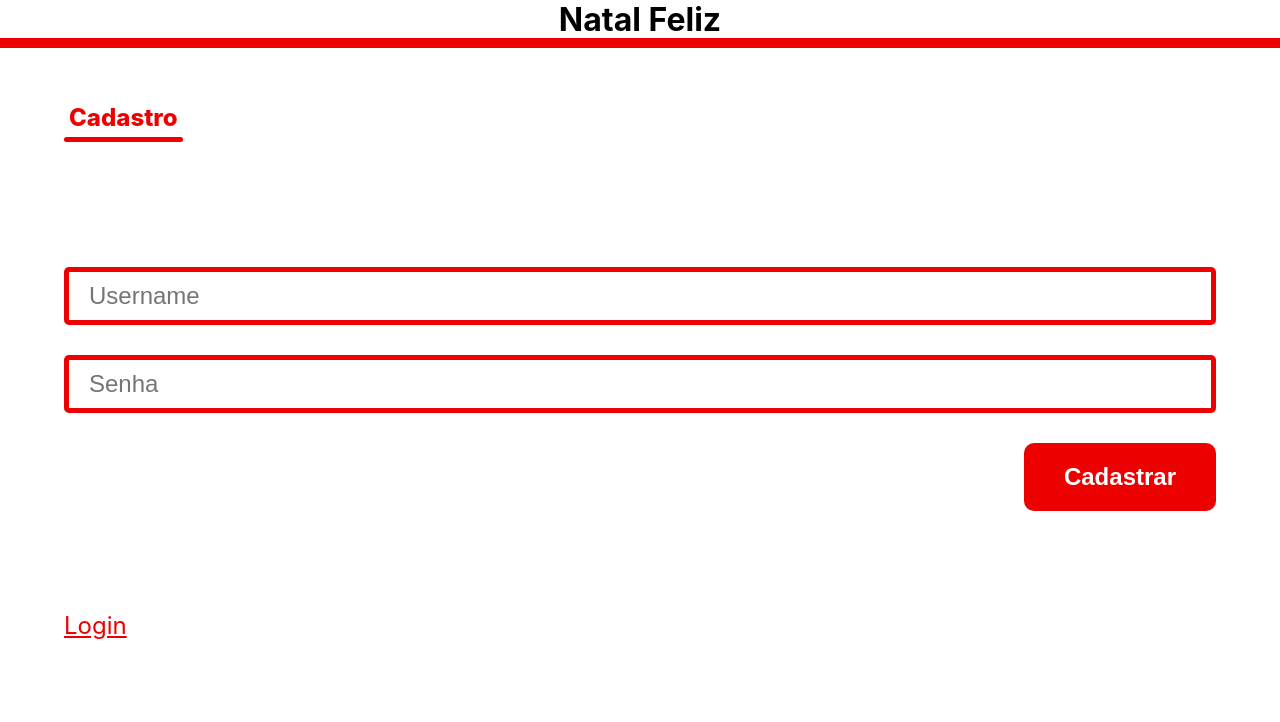
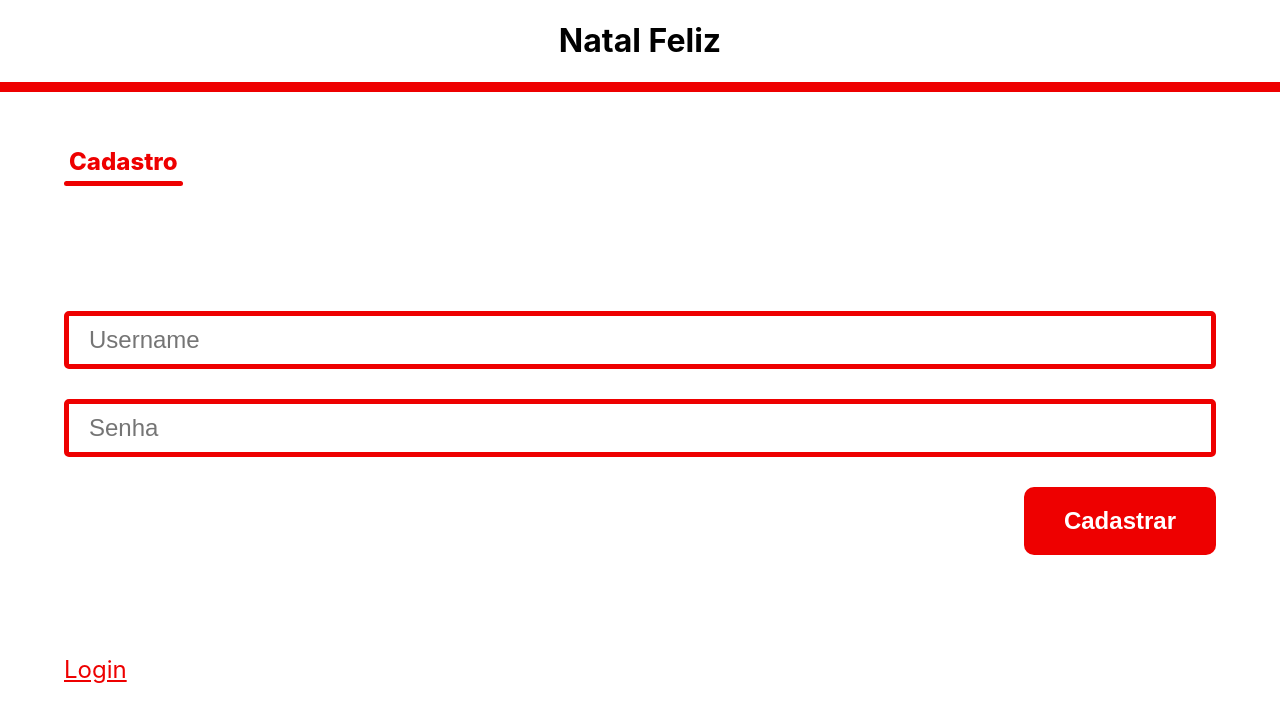
Before and after one commit to EufranioDiogo/natal_feliz_front, a React (Create React App) app: page /natal_feliz_front/auth/signup in a window 1280 px wide. Shown: the top 722 px of the page. Built offline with nearby package versions, Linux system fonts and the light colour scheme.

Commit message:
chore: top menu style change

```diff
--- a/src/components/styles/TopMenuBar.module.css
+++ b/src/components/styles/TopMenuBar.module.css
@@ -4,11 +4,11 @@
   border-bottom: 1rem solid #EE0000;
   display: flex;
   justify-content: center;
-  height: 6vh;
   align-items: center;
   position: relative;
   z-index: 1;
   background-color: #fff;
+  padding: 0;
 }
 
 .top-menu-title {
```
